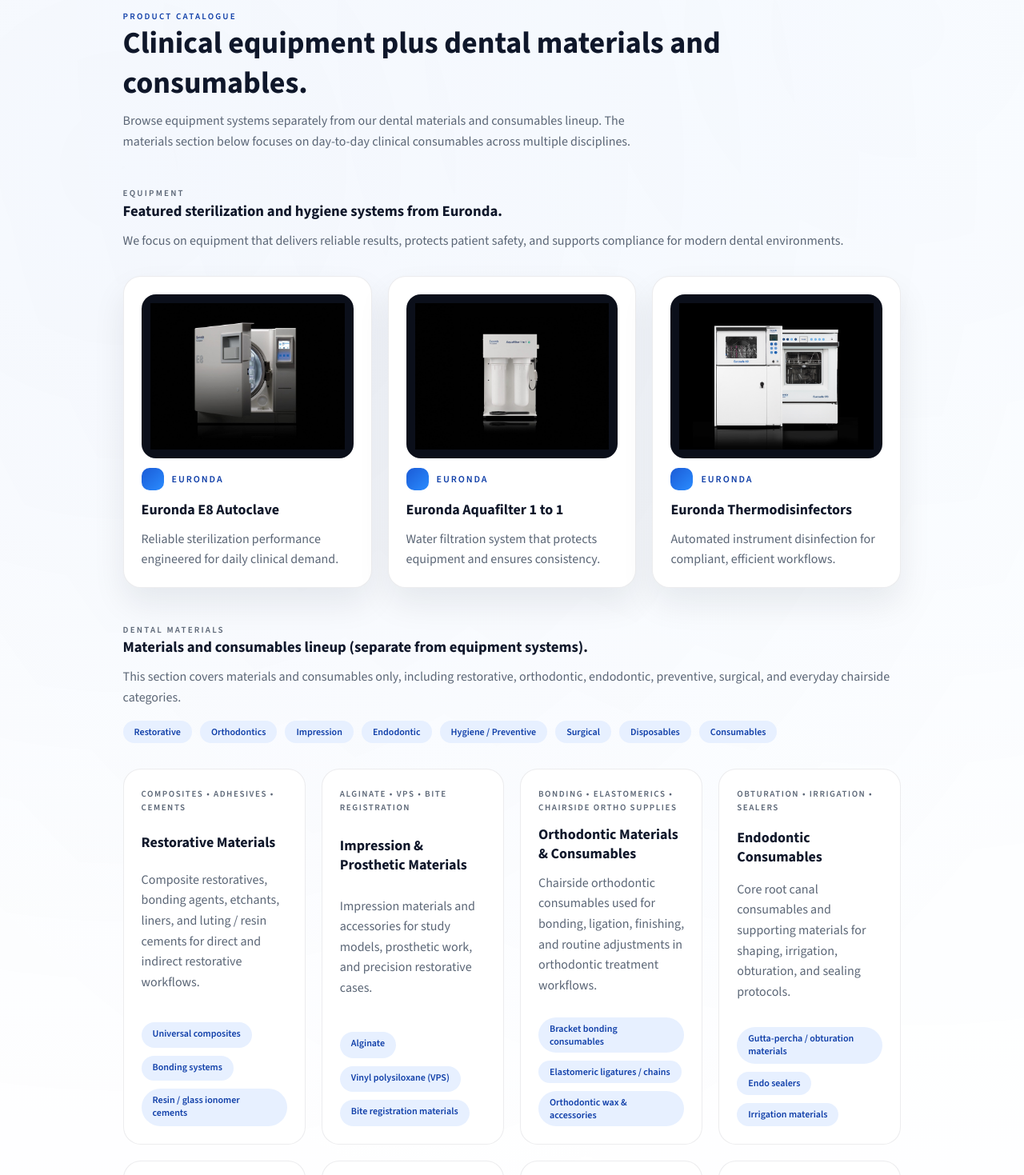
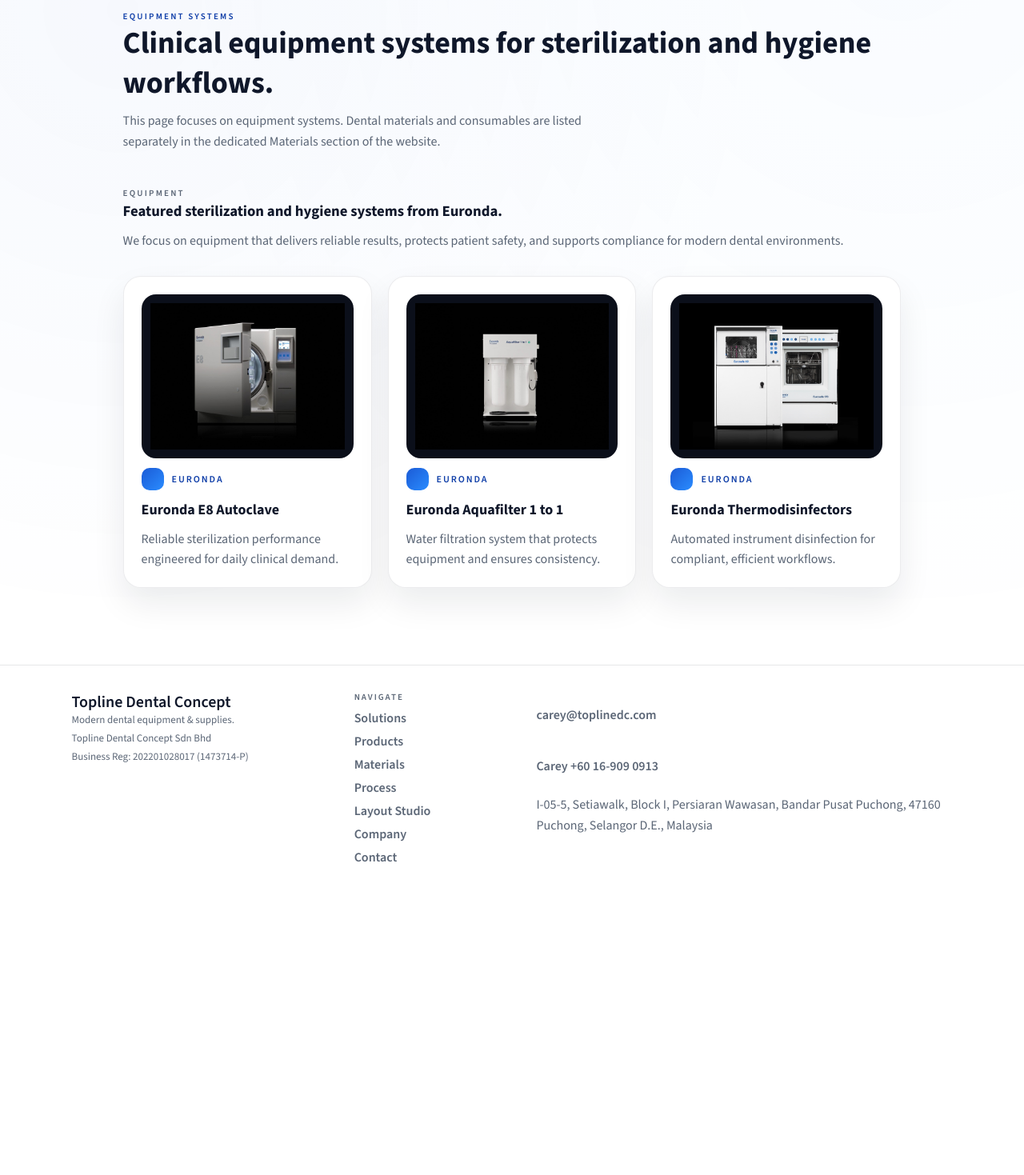
Before and after one commit to krinklechips/toplinedental, a React (Vite) app in the folder Topline Dental/: page /products in a window 1280 px wide. Shown: the part 140-1609 px from the top of the page at 80% size. After the commit the page ends 1270 px from the top, so only its background shows below. Built offline with nearby package versions, Linux system fonts and the light colour scheme.

Commit message:
Split materials into dedicated catalog page

```diff
--- a/Topline Dental/src/App.tsx
+++ b/Topline Dental/src/App.tsx
@@ -2,6 +2,7 @@
 import SiteLayout from "./components/SiteLayout";
 import Home from "./pages/Home";
 import Products from "./pages/Products";
+import Materials from "./pages/Materials";
 import Process from "./pages/Process";
 import Company from "./pages/Company";
 import Contact from "./pages/Contact";
@@ -15,6 +16,7 @@
       <Route element={<SiteLayout />}>
         <Route index element={<Home />} />
         <Route path="products" element={<Products />} />
+        <Route path="materials" element={<Materials />} />
         <Route path="process" element={<Process />} />
         <Route path="layout-studio" element={<LayoutStudio />} />
         <Route path="layout" element={<LayoutStudio />} />
--- a/Topline Dental/src/components/SiteLayout.tsx
+++ b/Topline Dental/src/components/SiteLayout.tsx
@@ -31,7 +31,9 @@
                 <Link to="/products">Imaging Systems</Link>
                 <Link to="/products">Sterilization Systems</Link>
                 <Link to="/products">Water Filtration</Link>
-                <Link to="/products">Dental Materials &amp; Consumables</Link>
+                <p className="mega-label">Materials</p>
+                <Link to="/materials">Dental Materials &amp; Consumables</Link>
+                <Link to="/materials">Orthodontic Consumables</Link>
               </div>
               <div className="mega-col">
                 <p className="mega-label">Euronda Line</p>
@@ -109,6 +111,7 @@
           <p className="footer-label">Navigate</p>
           <Link to="/">Solutions</Link>
           <Link to="/products">Products</Link>
+          <Link to="/materials">Materials</Link>
           <Link to="/process">Process</Link>
           <Link to="/layout-studio">Layout Studio</Link>
           <Link to="/company">Company</Link>
--- /dev/null
+++ b/Topline Dental/src/pages/Materials.tsx
@@ -0,0 +1,51 @@
+import { materialLineup } from "../data/siteContent";
+
+export default function Materials() {
+  return (
+    <section className="section">
+      <div className="section-heading">
+        <p className="eyebrow">Dental Materials & Consumables</p>
+        <h2>Materials and consumables lineup only (no equipment systems).</h2>
+        <p className="section-subtitle">
+          This page is dedicated to clinical materials and consumables across restorative,
+          orthodontic, endodontic, surgical, preventive, and everyday chairside workflows.
+        </p>
+      </div>
+
+      <div className="section-copy products-materials-copy">
+        <p className="eyebrow">Coverage</p>
+        <h3>Procurement support across multiple dental disciplines.</h3>
+        <p>
+          We can support materials and consumables sourcing by category, case mix, and clinic needs,
+          including high-turnover chairside consumables and specialty workflow items.
+        </p>
+        <div className="pill-row">
+          <span className="pill">Restorative</span>
+          <span className="pill">Orthodontics</span>
+          <span className="pill">Impression / Prosthetic</span>
+          <span className="pill">Endodontic</span>
+          <span className="pill">Surgical</span>
+          <span className="pill">Hygiene / Preventive</span>
+          <span className="pill">Disposables</span>
+        </div>
+      </div>
+
+      <div className="grid-3">
+        {materialLineup.map((material) => (
+          <article key={material.title} className="card">
+            <p className="card-tag">{material.tag}</p>
+            <h3>{material.title}</h3>
+            <p>{material.description}</p>
+            <div className="pill-row">
+              {material.examples.map((example) => (
+                <span key={example} className="pill">
+                  {example}
+                </span>
+              ))}
+            </div>
+          </article>
+        ))}
+      </div>
+    </section>
+  );
+}
--- a/Topline Dental/src/pages/Products.tsx
+++ b/Topline Dental/src/pages/Products.tsx
@@ -1,15 +1,14 @@
-import { materialLineup, productHighlights } from "../data/siteContent";
+import { productHighlights } from "../data/siteContent";
 
 export default function Products() {
   return (
     <section className="section">
       <div className="section-heading">
-        <p className="eyebrow">Product Catalogue</p>
-        <h2>Clinical equipment plus dental materials and consumables.</h2>
+        <p className="eyebrow">Equipment Systems</p>
+        <h2>Clinical equipment systems for sterilization and hygiene workflows.</h2>
         <p className="section-subtitle">
-          Browse equipment systems separately from our dental materials and consumables lineup. The
-          materials section below focuses on day-to-day clinical consumables across multiple
-          disciplines.
+          This page focuses on equipment systems. Dental materials and consumables are listed
+          separately in the dedicated Materials section of the website.
         </p>
       </div>
 
@@ -37,42 +36,6 @@
           </article>
         ))}
       </div>
-
-      <div className="section-copy products-materials-copy">
-        <p className="eyebrow">Dental Materials</p>
-        <h3>Materials and consumables lineup (separate from equipment systems).</h3>
-        <p>
-          This section covers materials and consumables only, including restorative, orthodontic,
-          endodontic, preventive, surgical, and everyday chairside categories.
-        </p>
-        <div className="pill-row">
-          <span className="pill">Restorative</span>
-          <span className="pill">Orthodontics</span>
-          <span className="pill">Impression</span>
-          <span className="pill">Endodontic</span>
-          <span className="pill">Hygiene / Preventive</span>
-          <span className="pill">Surgical</span>
-          <span className="pill">Disposables</span>
-          <span className="pill">Consumables</span>
-        </div>
-      </div>
-
-      <div className="grid-3">
-        {materialLineup.map((material) => (
-          <article key={material.title} className="card">
-            <p className="card-tag">{material.tag}</p>
-            <h3>{material.title}</h3>
-            <p>{material.description}</p>
-            <div className="pill-row">
-              {material.examples.map((example) => (
-                <span key={example} className="pill">
-                  {example}
-                </span>
-              ))}
-            </div>
-          </article>
-        ))}
-      </div>
     </section>
   );
 }
```
